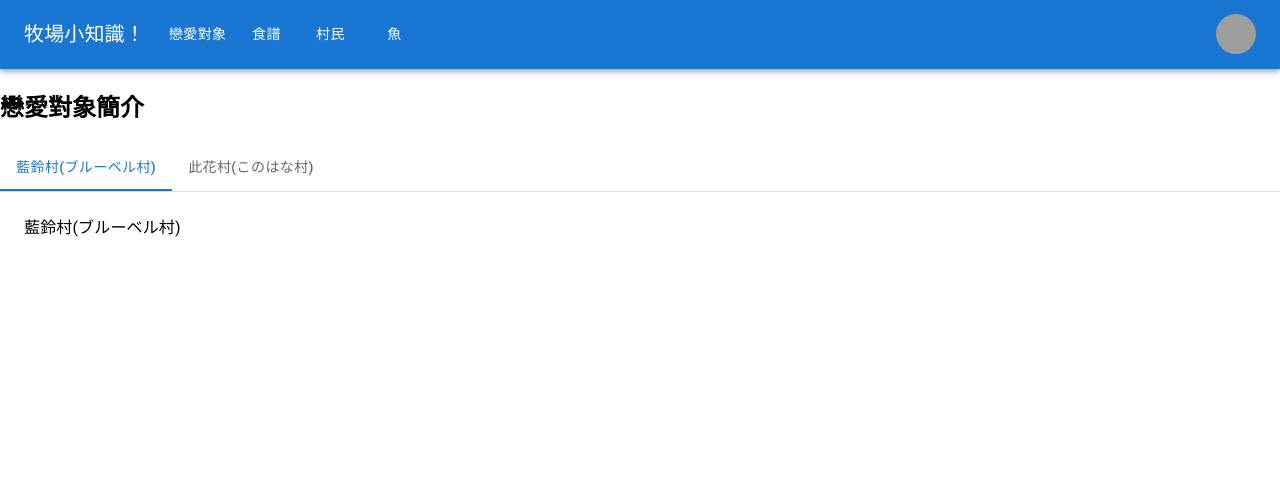
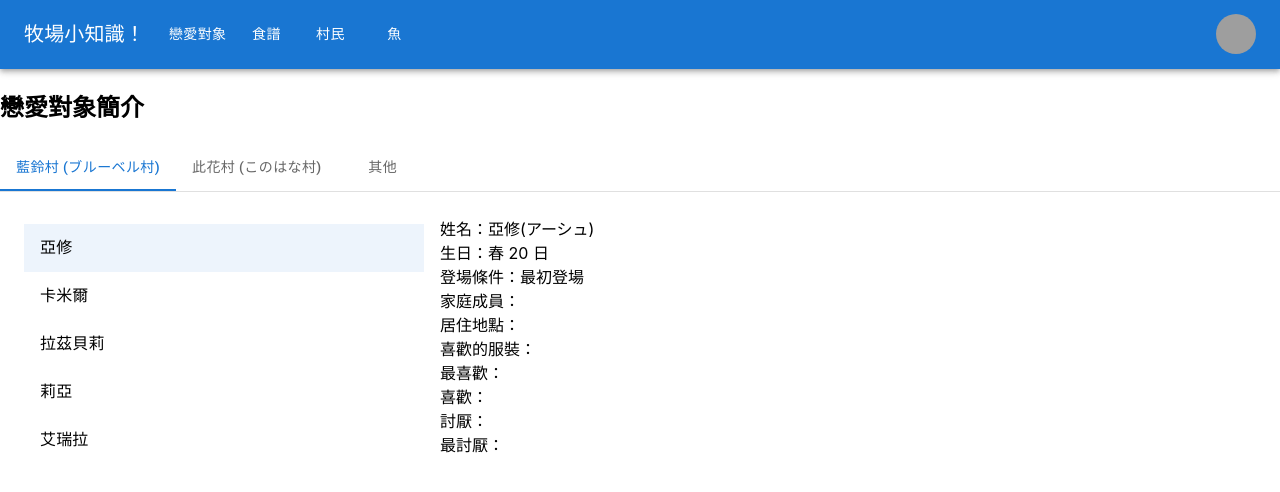
Before and after one commit to shuanshuan030913/farmer-app, a React app: page /lover in a window 1280 px wide. Shown: the top 492 px of the page. Built offline with nearby package versions, Linux system fonts and the light colour scheme; grey boxes are pictures that could not be loaded.

Commit message:
add Lover 30%

```diff
--- a/src/client/constants.js
+++ b/src/client/constants.js
@@ -1,10 +1,100 @@
 module.exports = Object.freeze({
     COUNTRIES: [
-        {id: 1, zh: '藍鈴村', jp: 'ブルーベル村'},
-        {id: 2, zh: '此花村', jp: 'このはな村'},
+        {id: 0, zh: '藍鈴村', jp: 'ブルーベル村'},
+        {id: 1, zh: '此花村', jp: 'このはな村'},
+        {id: 2, zh: '其他'},
     ],
-    TABS: [
-        {name: {zh: '亞修', jp: 'アーシュ'}, },
-        {name: {zh: '卡米爾', jp: 'カミル'}, },
+    SEASON: ['春', '夏', '秋', '冬'],
+    Lovers: [
+        [
+            {
+                id: 1,
+                gender: 1,
+                name: {zh: '亞修', jp: 'アーシュ'},
+                birthday: [0, 20],
+                init: -1,
+            },
+            {
+                id: 2,
+                gender: 1,
+                name: {zh: '卡米爾', jp: 'カミル'},
+                birthday: [2, 1],
+                init: -1,
+            },
+            {
+                id: 3,
+                gender: 0,
+                name: {zh: '拉茲貝莉', jp: 'ラズベリー'},
+                birthday: [0, 4],
+                init: -1,
+            },
+            {
+                id: 4,
+                gender: 0,
+                name: {zh: '莉亞', jp: 'リア'},
+                birthday: [1, 23],
+                init: -1,
+            },
+            {
+                id: 5,
+                gender: 0,
+                name: {zh: '艾瑞拉', jp: 'アリエラ'},
+                birthday: [3, 17],
+                init: 1,
+            },
+        ],
+        [
+            {
+                id: 1,
+                gender: 1,
+                name: {zh: '奇利克', jp: 'キリク'},
+                birthday: [1, 13],
+                init: -1,
+            },
+            {
+                id: 2,
+                gender: 1,
+                name: {zh: '千尋', jp: 'チヒロ'},
+                birthday: [3, 5],
+                init: -1,
+            },
+            {
+                id: 3,
+                gender: 0,
+                name: {zh: '娜娜', jp: 'ナナ'},
+                birthday: [0, 27],
+                init: -1,
+            },
+            {
+                id: 4,
+                gender: 0,
+                name: {zh: '莉可麗絲', jp: 'リコリス'},
+                birthday: [3, 27],
+                init: -1,
+            },
+            {
+                id: 5,
+                gender: 0,
+                name: {zh: '迪魯卡', jp: 'ディルカ'},
+                birthday: [1, 12],
+                init: 2,
+            },
+        ],
+        [
+            {
+                id: 1,
+                gender: 0,
+                name: {zh: '賢者大人', jp: '賢者さま'},
+                birthday: [3, 30],
+                init: 3,
+            },
+            {
+                id: 2,
+                gender: 1,
+                name: {zh: '米海爾', jp: 'ミハイル'},
+                birthday: [2, 12],
+                init: 4,
+            },
+        ],
     ]
 });
--- a/src/client/pages/Lover.js
+++ b/src/client/pages/Lover.js
@@ -1,13 +1,13 @@
 
-import React from 'react';
+import React, {useEffect} from 'react';
 import PropTypes from 'prop-types';
 import {map} from 'lodash';
 
 import Tabs from '@mui/material/Tabs';
 import Tab from '@mui/material/Tab';
-import Typography from '@mui/material/Typography';
 import Box from '@mui/material/Box';
-import {COUNTRIES} from '../constants';
+import {COUNTRIES, Lovers, SEASON} from '../constants';
+import {Grid, List, ListItemButton, ListItemText} from "@mui/material";
 
 function TabPanel(props) {
     const { children, value, index, ...other } = props;
@@ -22,7 +22,7 @@ function TabPanel(props) {
         >
             {value === index && (
                 <Box sx={{ p: 3 }}>
-                    <Typography>{children}</Typography>
+                    {children}
                 </Box>
             )}
         </div>
@@ -34,45 +34,102 @@ TabPanel.propTypes = {
     value: PropTypes.number.isRequired,
 };
 
-function a11yProps(index) {
-    return {
-        id: `simple-tab-${index}`,
-        'aria-controls': `simple-tabpanel-${index}`,
-    };
+const LoverInfo = ({data}) => {
+    const {name, birthday, init} = data;
+
+    const setInit = v => {
+        if (v === 4) return '藍鈴村左山道第2張地圖，必須使用彈跳蘑菇，再使用岩石滑道後的右手邊。';
+        if (v === 3) return '第2年後，晴天，20：00後，徒步從藍鈴村左山道進入賢者大人住宅的地圖。';
+        if (v === 2) return '第1年夏後，晴天，AM10：00～PM18：59，徒步從山道進入此花村。';
+        if (v === 1) return '第2年秋後，晴天，22：00後，徒步從山道走到山頂。(選項選第2個)';
+        return '最初登場';
+    }
+    return <div>
+        <div>姓名：{name.zh}({name.jp})</div>
+        <div>生日：{SEASON[birthday[0]]} {birthday[1]} 日</div>
+        <div>登場條件：{setInit(init)}</div>
+        <div>家庭成員：</div>
+        <div>居住地點：</div>
+        <div>喜歡的服裝：</div>
+        <div>最喜歡：</div>
+        <div>喜歡：</div>
+        <div>討厭：</div>
+        <div>最討厭：</div>
+        {/*家庭成員：母親－傑西卡(ジェシカ)、妹妹－雪莉露(シェリル)。*/}
+        {/*居住地點：杰修‧動物屋(ジェシュ・アニマルリー)。*/}
+        {/*喜歡的服裝：工作女裝(ワーキングガール)。*/}
+        {/*最喜歡：ドリア(義式烤飯：平底鍋 + 洋蔥 + 小麥粉 + 米飯 + 牛奶)*/}
+        {/*喜歡：生チョコ系のお菓子(生巧克力的點心)、焼きいも(烤地瓜)、オムライス(蛋包飯)、オムレツ(煎雞蛋卷)、グラタン(奶汁烤菜)、シチュー(炖菜)、牛乳なべ(牛奶鍋)、クリームコロッケ(奶油炸肉餅)、アイスクリーム(冰淇淋)、スイートポテト(甜土豆)、バウムクーヘン(蛋糕卷)、ホットミルク(熱牛奶)、ミルクティー(奶茶)、ココア(可可茶)、カフェオレ(牛奶咖啡)、カプチーノ(卡布奇諾咖啡)、マジックレッド(魔術紅草)。*/}
+        {/*討厭：綠茶、きのこ系(蘑菇系)、豆腐ステーキ(煎豆腐)。*/}
+        {/*最討厭：焼ききのこ(烤蘑菇)。*/}
+    </div>
 }
 
-function BasicTabs() {
+const SelectedListItem = ({country}) => {
+    const [selectedId, setSelectedId] = React.useState(Lovers[country.id][0].id);
+
+    const handleListItemClick = (event, id) => setSelectedId(id);
+
+    useEffect(() => {
+        setSelectedId(Lovers[country.id][0].id);
+    }, [country])
+
+    return (
+        <Box sx={{ flexGrow: 1 }}>
+            <Grid container spacing={2}>
+                <Grid item xs={4}>
+                    <List component="nav" aria-label="mailbox folder">
+                        {map(Lovers[country.id], lover => <ListItemButton {...{
+                            key: lover.id,
+                            selected: selectedId === lover.id,
+                            onClick: (event) => handleListItemClick(event, lover.id),
+                        }}>
+                            <ListItemText primary={lover.name.zh} />
+                        </ListItemButton>)}
+                    </List>
+                </Grid>
+                <Grid item xs={8}>
+                    <LoverInfo {...{data: Lovers[country.id][selectedId-1]}} />
+                </Grid>
+            </Grid>
+        </Box>
+    );
+}
+
+function Lover() {
     const [value, setValue] = React.useState(0);
 
     const handleChange = (event, newValue) => {
         setValue(newValue);
     };
 
-    return (
+    const a11yProps = (index) => {
+        return {
+            id: `simple-tab-${index}`,
+            'aria-controls': `simple-tabpanel-${index}`,
+        };
+    }
+
+    return <div>
+        <h2>戀愛對象簡介</h2>
         <Box sx={{ width: '100%' }}>
             <Box sx={{ borderBottom: 1, borderColor: 'divider' }}>
                 <Tabs value={value} onChange={handleChange} aria-label="basic tabs example">
-                    {map(COUNTRIES, (c, idx) => <Tab {...{
-                            key: idx,
-                            label: `${c.zh}(${c.jp})`,
-                            ...a11yProps(idx),
-                        }} />)}
+                    {map(COUNTRIES, c => <Tab {...{
+                        key: c.id,
+                        label: `${c.zh}${c.jp ? ' (' + c.jp + ')' : ''}`,
+                        ...a11yProps(c.id),
+                    }} />)}
                 </Tabs>
             </Box>
             {map(COUNTRIES, (c, idx) => <TabPanel {...{
-                    value: value,
-                    index: idx,
+                key: c.id,
+                value: value,
+                index: idx,
             }}>
-                <div>{c.zh}({c.jp})</div>
+                <SelectedListItem {...{ country: c }} />
             </TabPanel>)}
         </Box>
-    );
-}
-
-function Lover() {
-    return <div>
-        <h2>戀愛對象簡介</h2>
-        <BasicTabs />
     </div>;
 }
 
```
